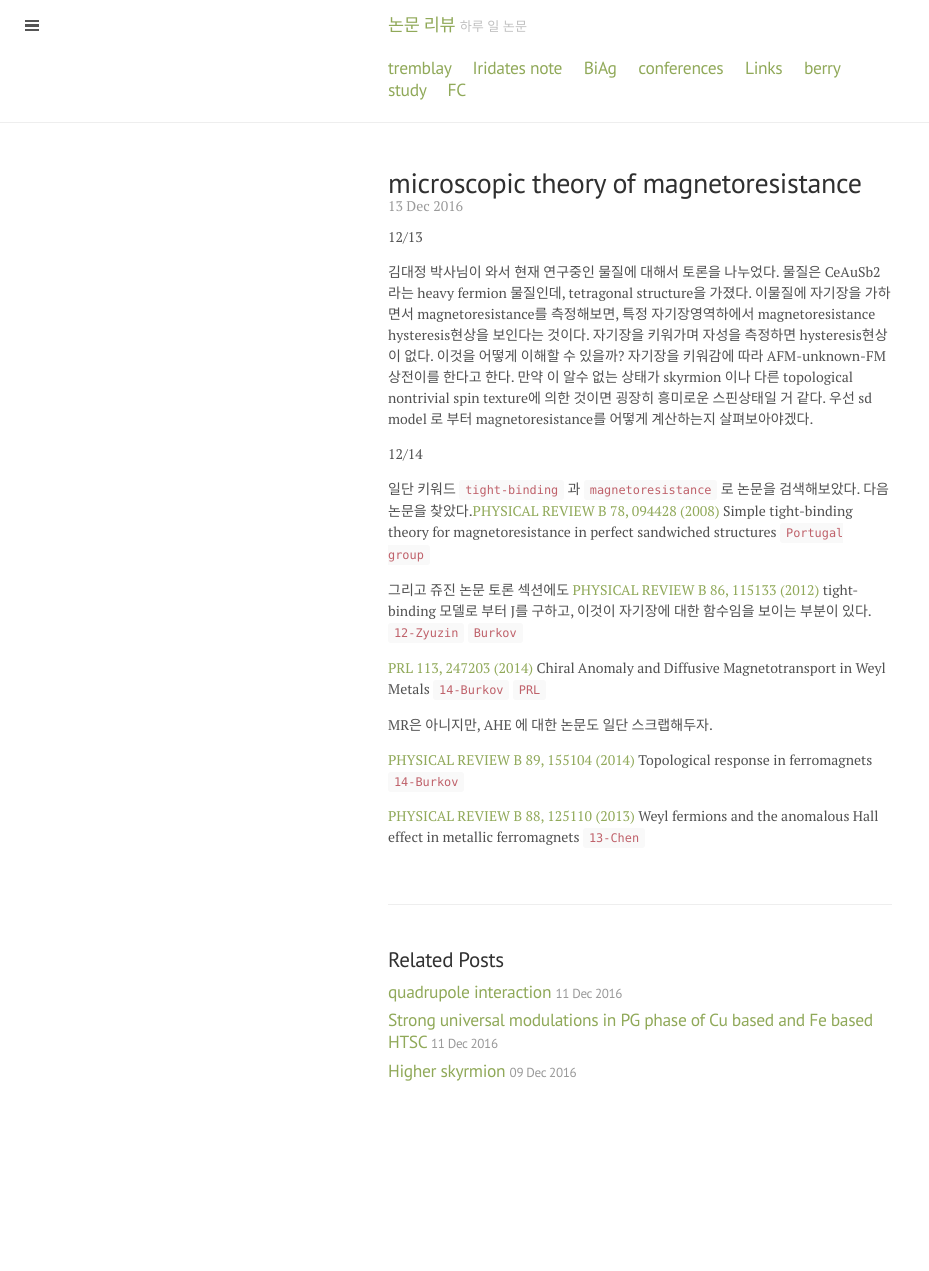
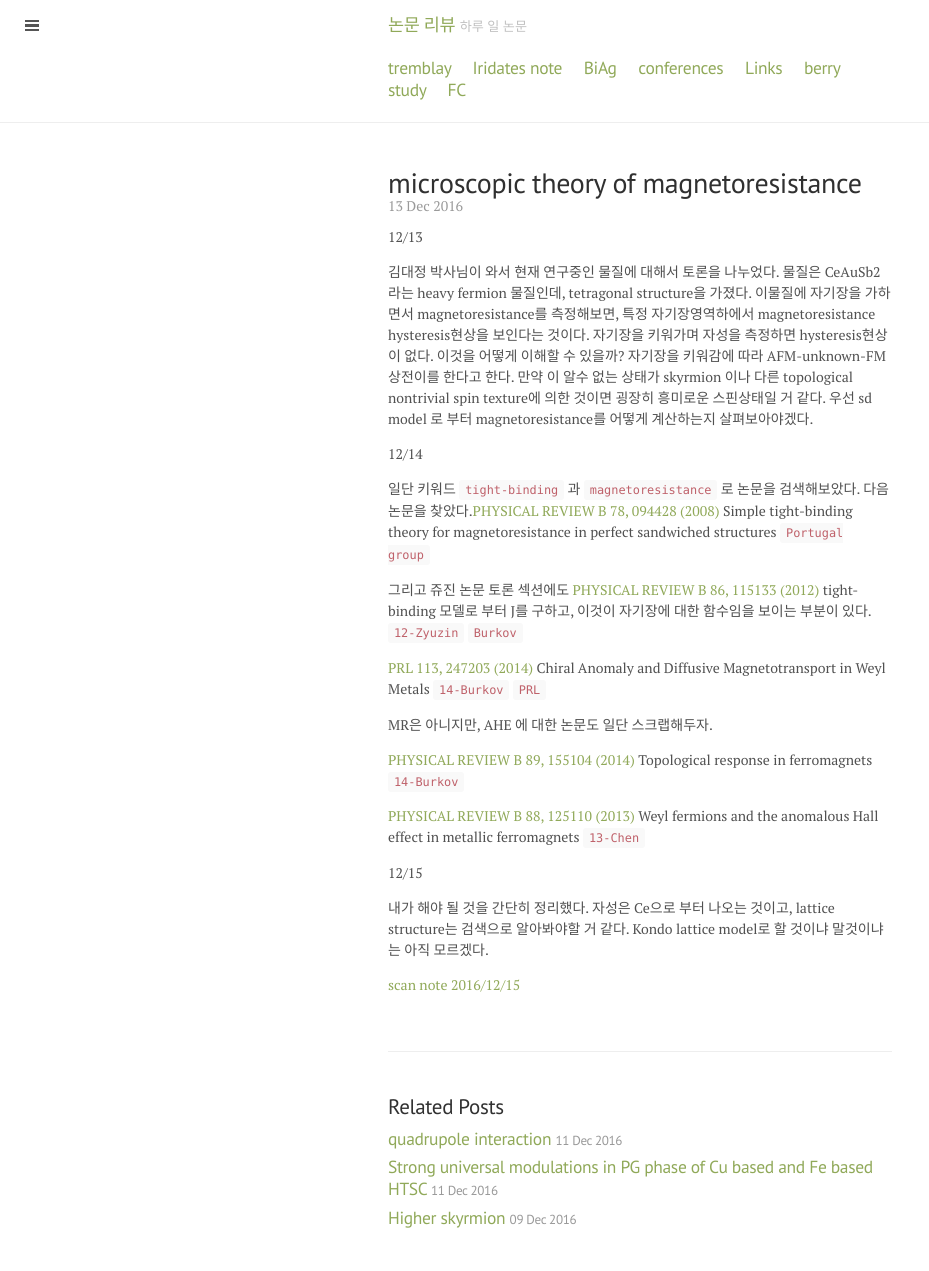
Before and after one commit to qkrwlsghdcjsworlt/work, a Jekyll site: the page built from _posts/2016-12-13-microscopic-theory-magnetoresistance.markdown, in a window 1280 px wide. Shown: the whole page, without its empty margins (0-929 px from the left). Built offline with Jekyll 4.4.1, drawn with Linux system fonts in a browser that asks for light colours; before the commit the page ends 1124 px from its top, so only the background shows below that.

Commit message:
“update”

```diff
--- a/_posts/2016-12-13-microscopic-theory-magnetoresistance.markdown
+++ b/_posts/2016-12-13-microscopic-theory-magnetoresistance.markdown
@@ -31,3 +31,12 @@ MR은 아니지만, AHE 에 대한 논문도 일단 스크랩해두자.
 [PHYSICAL REVIEW B 89, 155104 (2014)]({{ site.baseurl }}/public/MR/14-Burkov-topological-response-FM-PRB.pdf) Topological response in ferromagnets `14-Burkov`
 
 [PHYSICAL REVIEW B 88, 125110 (2013)]({{ site.baseurl }}/public/MR/13-Chen-Weyl-FM-PRB.pdf) Weyl fermions and the anomalous Hall effect in metallic ferromagnets `13-Chen`
+
+
+12/15
+
+내가 해야 될 것을 간단히 정리했다.
+자성은 Ce으로 부터 나오는 것이고, lattice structure는 검색으로 알아봐야할 거 같다.
+Kondo lattice model로 할 것이냐 말것이냐는 아직 모르겠다.
+
+[scan note 2016/12/15]({{ site.baseurl }}/public/MR/Todo_161215.pdf)
```
Also changed, not shown: 3 other files.
